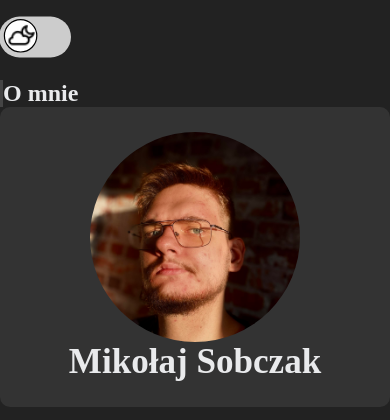
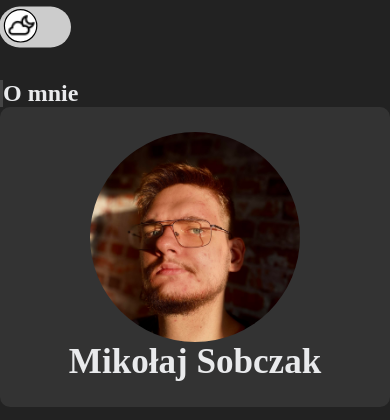
Before and after one commit to Teczak-dev/Teczak-dev.github.io, a PHP site: page / in a window 390 px wide. Shown: the part 100-520 px from the top of the page. Run offline with PHP 8.4, Linux system fonts and the light colour scheme.

Commit message:
mobile version fixes 1.7.2

```diff
--- a/Source/CSS/MainPage.css
+++ b/Source/CSS/MainPage.css
@@ -23,6 +23,7 @@
     top: 5px;
     left: 5px;
     z-index: 2;
+    transition-duration: 1s;
 }
 #about-me{
     width: 90%;
--- a/Source/CSS/MobileMainPage.css
+++ b/Source/CSS/MobileMainPage.css
@@ -104,7 +104,7 @@
         height: 50px;
     }
 }
-@media screen and (max-width: 500px) {
+@media screen and (max-width: 600px) {
     header{
         height: 100px;
         text-wrap: wrap;
@@ -113,6 +113,6 @@
         height: 600px;
     }
     #toogleBtnContainer{
-        top:120px;
+        top:110px;
     }
 }
--- a/Source/javascript/theme.js
+++ b/Source/javascript/theme.js
@@ -1,11 +1,11 @@
 $(document).ready(function() {
 
     window.addEventListener('scroll', ()=>{
-        if (window.innerWidth <600 && window.scrollY>120) {
+        if (window.innerWidth < 600 && window.scrollY>120) {
             $("#toogleBtnContainer").css("top","5px")
         }
-        else if(window.innerWidth <600 && window.scrollY<120){
-            $("#toogleBtnContainer").css("top","120px")
+        else if(window.innerWidth < 600 && window.scrollY<120){
+            $("#toogleBtnContainer").css("top","110px")
         }
     });
 
```
